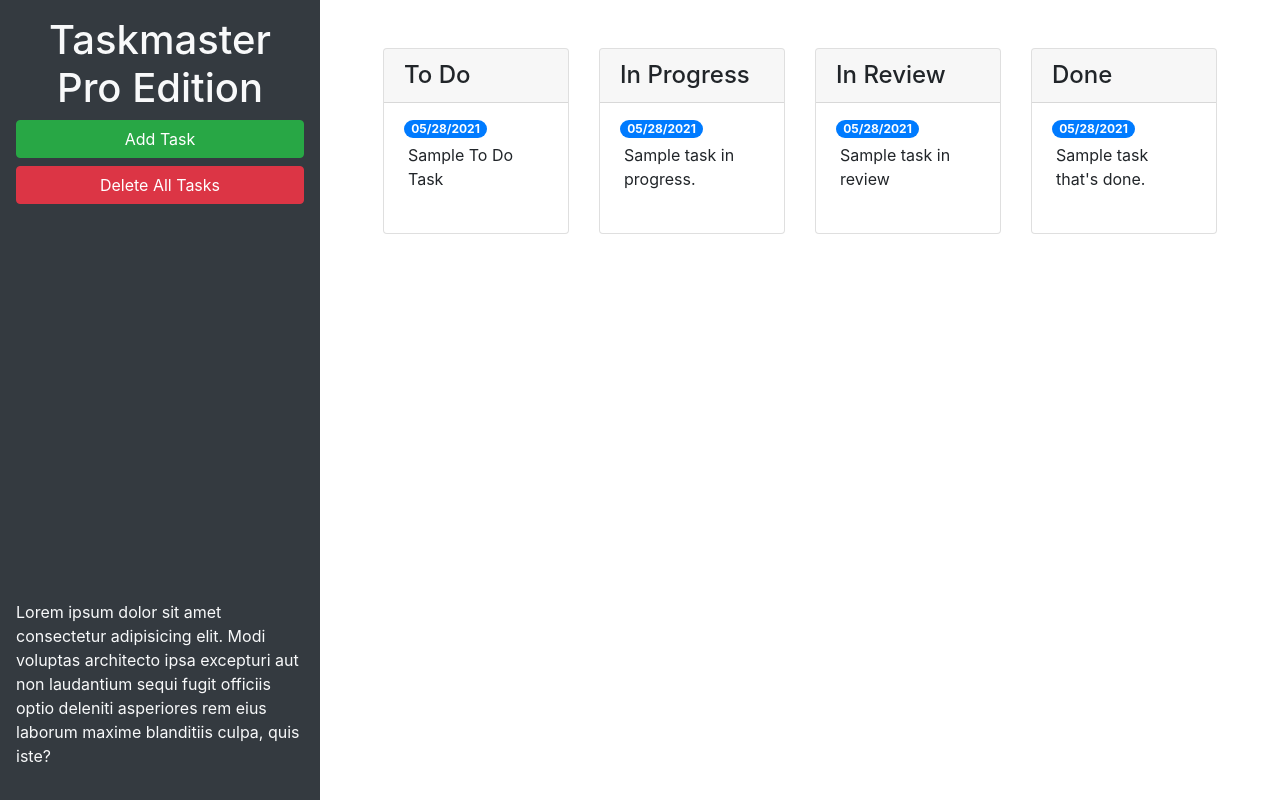
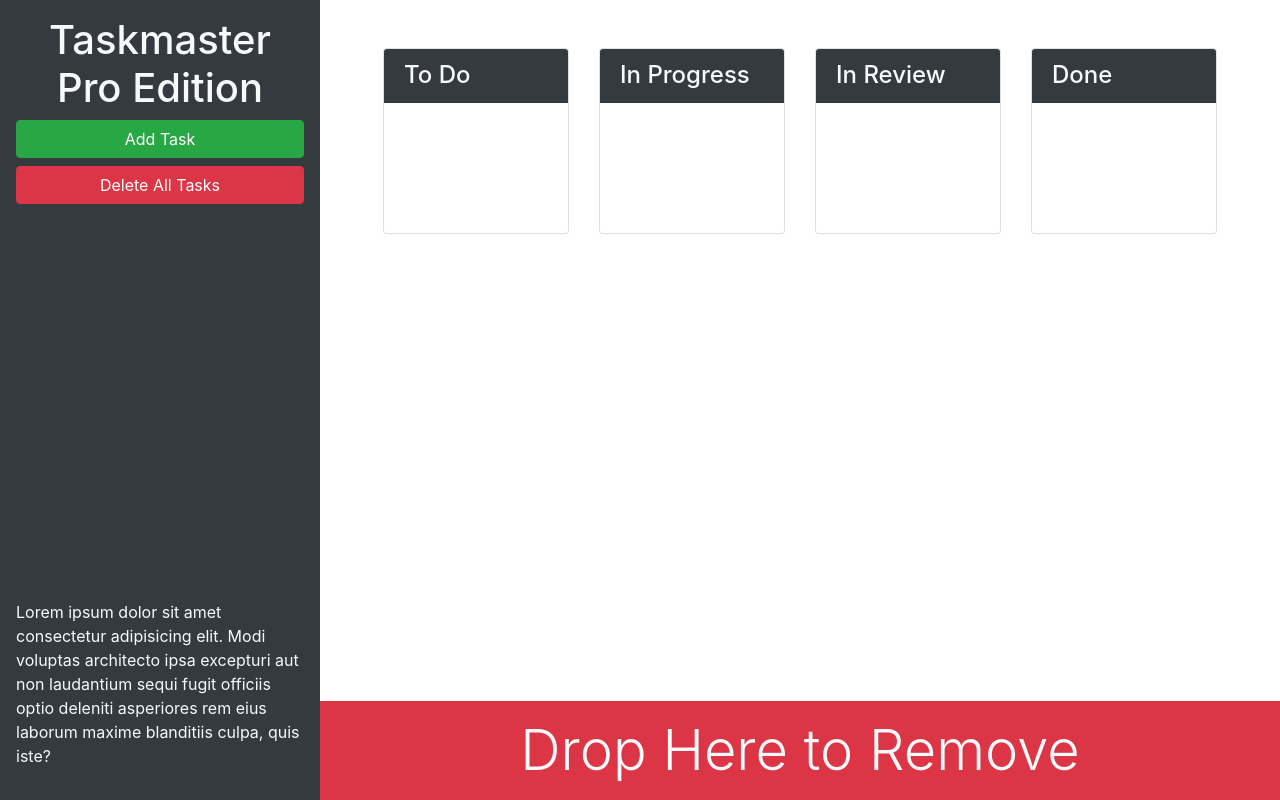
Before and after one commit to thanhdatio/taskmanage, a plain HTML site: page index.html in a window 1280 px wide. Drawn offline with nearby package versions, Linux system fonts and the light colour scheme.

Commit message:
Formatted card layout, header and header paragraph, added trash bin

```diff
--- a/index.html
+++ b/index.html
@@ -13,27 +13,23 @@
 <body>
 
     <div class="row min-vh-100 no-gutters">
-        <header class="col-12 col-lg-3 bg-dark text-light d-flex flex-column p-4 p-lg-3">
+        <header class="col-12 col-lg-3 bg-dark text-light sticky-top d-flex flex-column p-4 p-lg-3">
             <h1 class="text-center">Taskmaster Pro Edition</h1>
             <button id="create-task" class="btn btn-block btn-success" data-toggle="modal" data-target="#task-form-modal">Add
         Task</button>
             <button id="remove-tasks" class="btn btn-block btn-danger">Delete All Tasks</button>
-            <p class="mt-auto">Lorem ipsum dolor sit amet consectetur adipisicing elit. Modi voluptas architecto ipsa excepturi aut non laudantium sequi fugit officiis optio deleniti asperiores rem eius laborum maxime blanditiis culpa, quis iste?
+            <p class="mt-auto d-none d-lg-block">Lorem ipsum dolor sit amet consectetur adipisicing elit. Modi voluptas architecto ipsa excepturi aut non laudantium sequi fugit officiis optio deleniti asperiores rem eius laborum maxime blanditiis culpa, quis iste?
             </p>
         </header>
-        <main class="col-12 col-lg-9">
+        <main class="col-12 col-lg-9 d-flex flex-column">
             <div class="m-5 row justify-content-around">
                 <!-- todo start -->
                 <div class="col-12 col-md-6 col-xl-3 mb-3">
                     <div class="card">
-                        <h4 class="card-header">
+                        <h4 class="card-header bg-dark text-light">
                             To Do
                         </h4>
                         <ul id="list-toDo" class="list-group list-group-flush">
-                            <li class="list-group-item">
-                                <span class="badge badge-primary badge-pill">05/28/2021</span>
-                                <p class="m-1">Sample To Do Task</p>
-                            </li>
                         </ul>
                     </div>
                 </div>
@@ -41,14 +37,10 @@
                 <!--in progress start -->
                 <div class="col-12 col-md-6 col-xl-3 mb-3">
                     <div class="card">
-                        <h4 class="card-header">
+                        <h4 class="card-header bg-dark text-light">
                             In Progress
                         </h4>
                         <ul id="list-inProgress" class="list-group list-group-flush">
-                            <li class="list-group-item">
-                                <span class="badge badge-primary badge-pill">05/28/2021</span>
-                                <p class="m-1">Sample task in progress.</p>
-                            </li>
                         </ul>
                     </div>
                 </div>
@@ -56,14 +48,10 @@
                 <!-- in review start -->
                 <div class="col-12 col-md-6 col-xl-3 mb-3">
                     <div class="card">
-                        <h4 class="card-header">
+                        <h4 class="card-header bg-dark text-light">
                             In Review
                         </h4>
                         <ul id="list-inReview" class="list-group list-group-flush">
-                            <li class="list-group-item">
-                                <span class="badge badge-primary badge-pill">05/28/2021</span>
-                                <p class="m-1">Sample task in review</p>
-                            </li>
                         </ul>
                     </div>
                 </div>
@@ -71,18 +59,19 @@
                 <!-- done start -->
                 <div class="col-12 col-md-6 col-xl-3 mb-3">
                     <div class="card">
-                        <h4 class="card-header">
+                        <h4 class="card-header bg-dark text-light">
                             Done
                         </h4>
                         <ul id="list-done" class="list-group list-group-flush">
-                            <li class="list-group-item">
-                                <span class="badge badge-primary badge-pill">05/28/2021</span>
-                                <p class="m-1">Sample task that's done.</p>
-                            </li>
                         </ul>
                     </div>
                 </div>
                 <!-- done end -->
+            </div>
+            <div id="trash" class="mt-auto">
+                <div class="w-100 bg-danger p-3 text-center text-light display-4">
+                    Drop Here to Remove
+                </div>
             </div>
         </main>
     </div>
```
